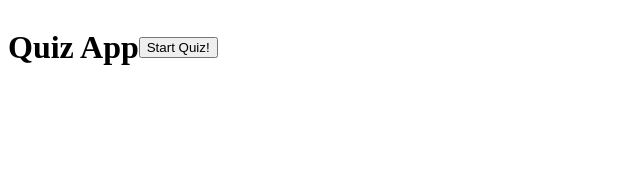
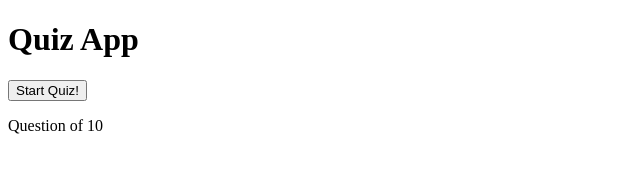
Before and after one commit to patrickford/Quiz-app, a plain HTML site: page index.html in a window 1280 px wide. Shown: the whole page, without its empty margins (0-640 px from the left). Drawn offline with Linux system fonts and the light colour scheme.

Commit message:
fixed display block

```diff
--- a/index.html
+++ b/index.html
@@ -13,7 +13,10 @@
 		<button type="button">Start Quiz!</button>
 
 	<div class="question">
+	<p>Question <span>  </span> of 10 </p>
 
 	</div>
+
+
 </body>
 </html>
--- a/styles/style.css
+++ b/styles/style.css
@@ -1,5 +1,5 @@
 .container {
 
-display:  flex;
+display:  block;
 align-items:  center;
 }
```
